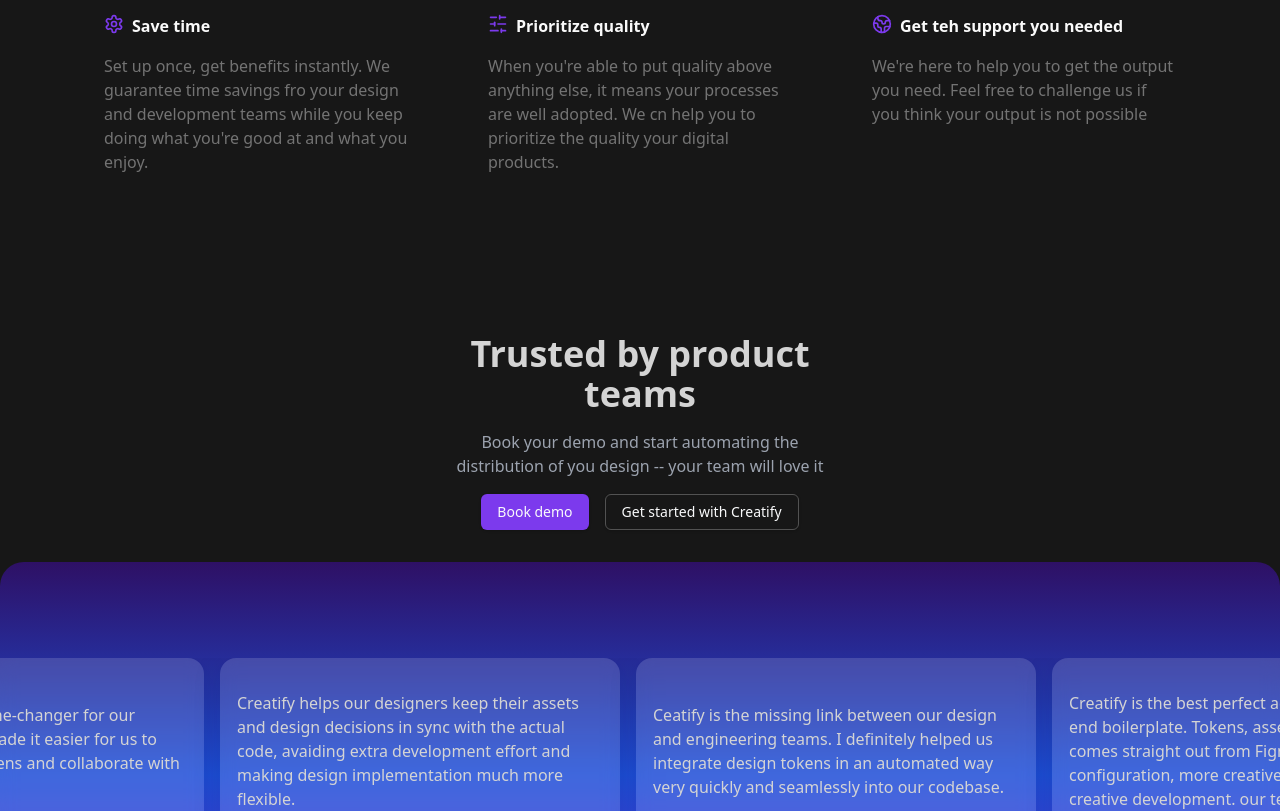
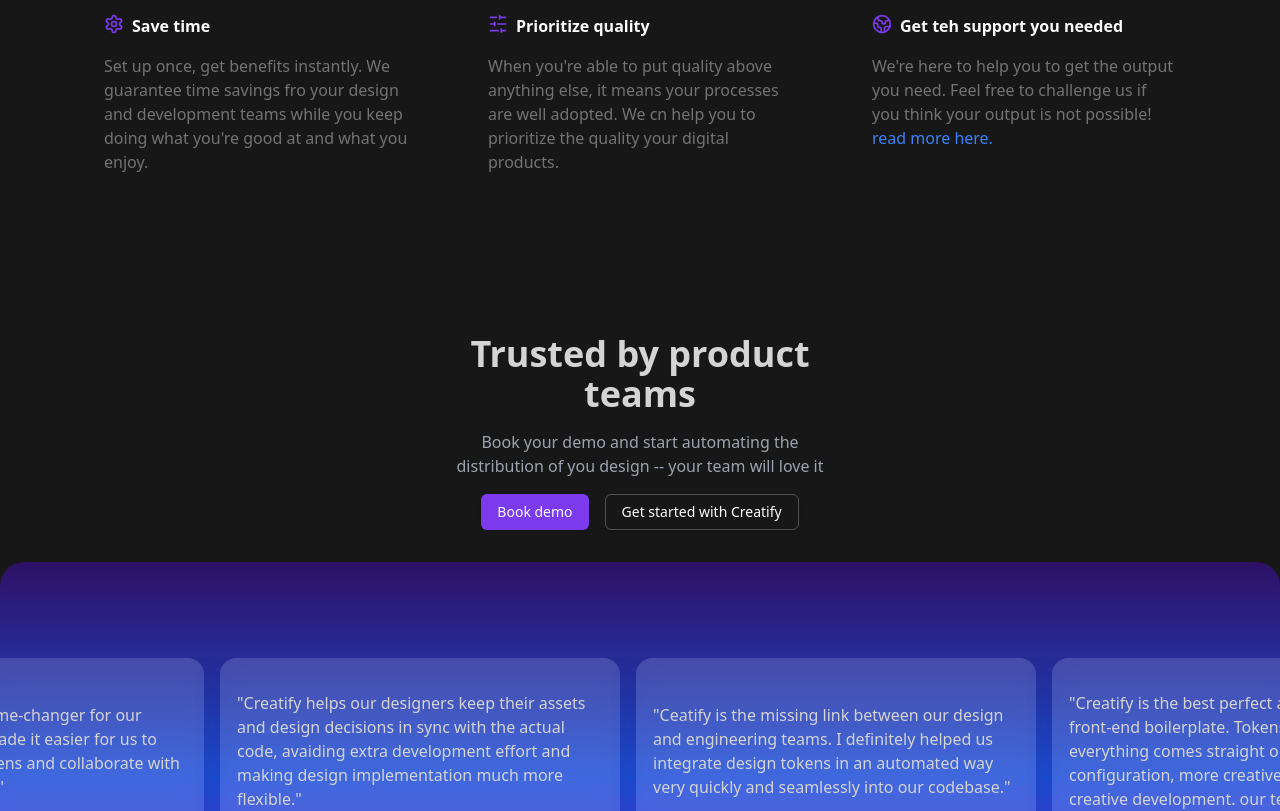
Before and after one commit to Anadudev/creatify, a Next.js app: page / in a window 1280 px wide. Shown: the part 3580-4391 px from the top of the page. Built offline with nearby package versions, Linux system fonts and the light colour scheme; grey boxes are pictures that could not be loaded.

Commit message:
feat: add linkText to GuideListItem and update guide data for improved user navigation

```diff
--- a/src/app/sections/Guide.tsx
+++ b/src/app/sections/Guide.tsx
@@ -33,6 +33,7 @@
             Icon={guide.icon}
             title={guide.title}
             body={guide.body}
+            linkText={guide.linkText}
           />
         ))}
       </div>
--- a/src/components/GuideListItem.tsx
+++ b/src/components/GuideListItem.tsx
@@ -16,7 +16,7 @@
       </div>
       <div className="">
         <p className="text-neutral-500 hover:text-neutral-400">
-          {body} <Link href="#">{linkText}</Link>
+          {body} {linkText && <Link href="#" className="text-blue-500">{linkText}</Link>}
         </p>
       </div>
     </div>
--- a/src/components/TrusteeCard.tsx
+++ b/src/components/TrusteeCard.tsx
@@ -12,7 +12,7 @@
         <Image src={trustee.logo} fill alt={trustee.companyName} />
       </div>
       <div className="">
-        <p>{trustee.detail}</p>
+        <p className="">&quot;{trustee.detail}&quot;</p>
       </div>
       <div className="flex gap-4">
         <div className="relative size-12">
--- a/src/lib/data/guide.data.ts
+++ b/src/lib/data/guide.data.ts
@@ -46,7 +46,7 @@
 	{
 		icon: Earth,
 		title: "Get teh support you needed",
-		body: "We're here to help you to get the output you need. Feel free to challenge us if  you think your output is not possible",
-		likText: "read more here.",
+		body: "We're here to help you to get the output you need. Feel free to challenge us if  you think your output is not possible!",
+		linkText: "read more here.",
 	},
 ];
```
